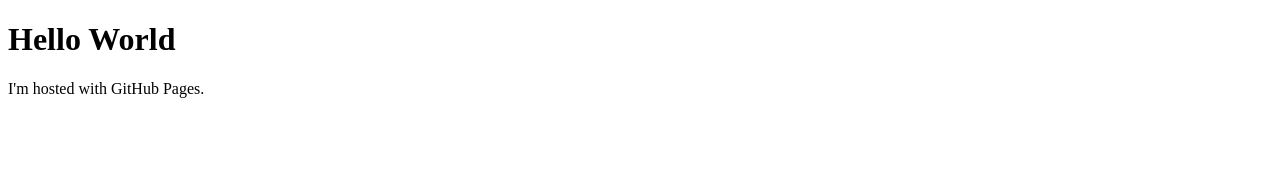
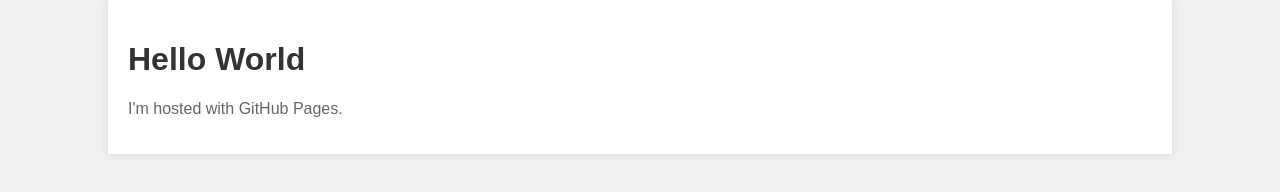
Before and after one commit to zwinfrey/zwinfrey, a plain HTML site: page index.html in a window 1280 px wide. Drawn offline with Linux system fonts and the light colour scheme.

Commit message:
Update index.html

```diff
--- a/index.html
+++ b/index.html
@@ -1,7 +1,34 @@
 <!DOCTYPE html>
 <html>
+<head>
+    <title>My Portfolio</title>
+    <style>
+        body {
+            font-family: Arial, sans-serif;
+            background-color: #f0f0f0;
+            margin: 0;
+            padding: 0;
+        }
+        .container {
+            width: 80%;
+            margin: 0 auto;
+            padding: 20px;
+            background-color: #fff;
+            box-shadow: 0 0 10px rgba(0, 0, 0, 0.1);
+        }
+        h1 {
+            color: #333;
+        }
+        p {
+            color: #666;
+        }
+    </style>
+</head>
 <body>
-<h1>Hello World</h1>
-<p>I'm hosted with GitHub Pages.</p>
+    <div class="container">
+        <h1>Hello World</h1>
+        <p>I'm hosted with GitHub Pages.</p>
+        <!-- Add more content here -->
+    </div>
 </body>
 </html>
```
